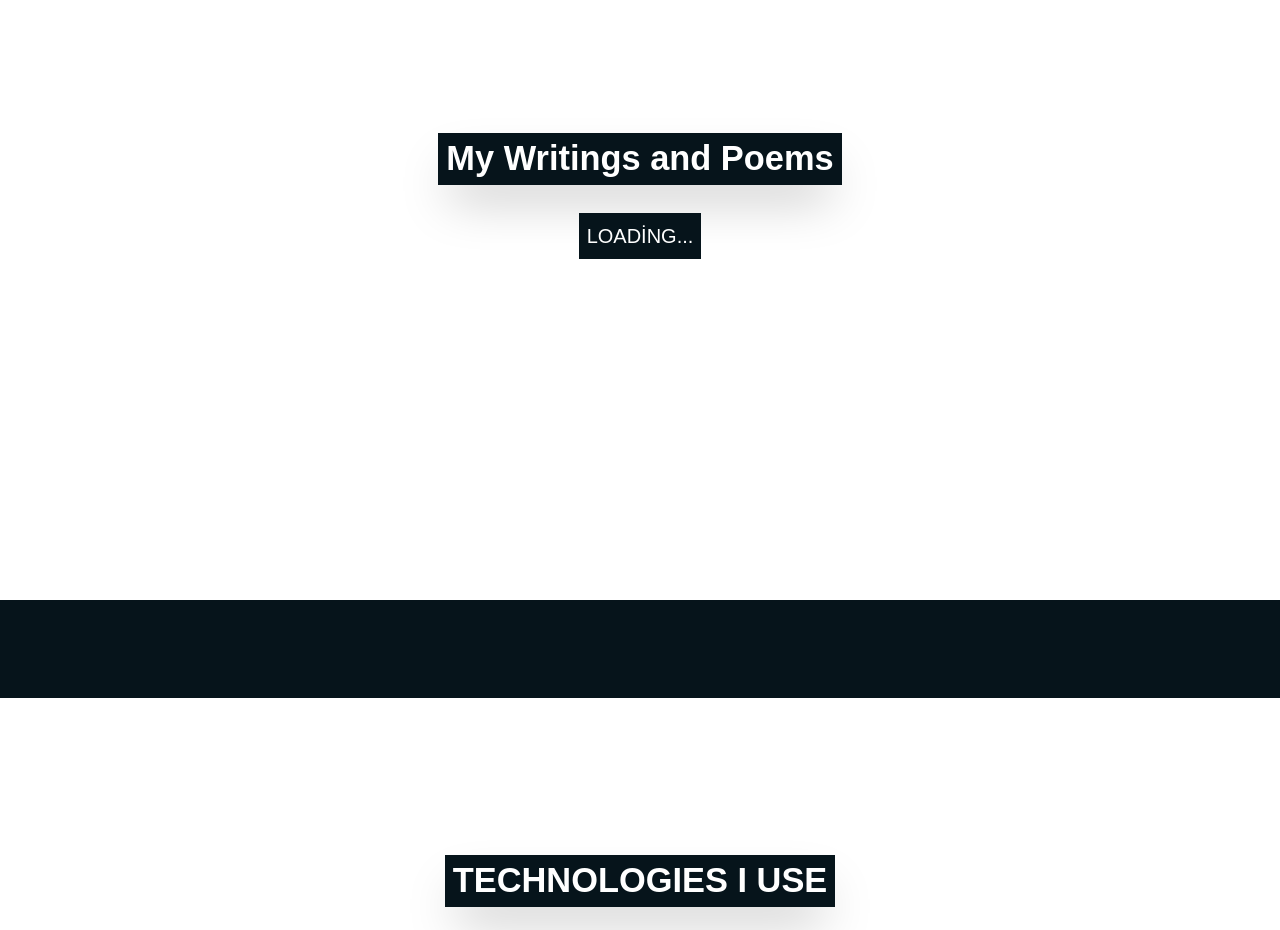
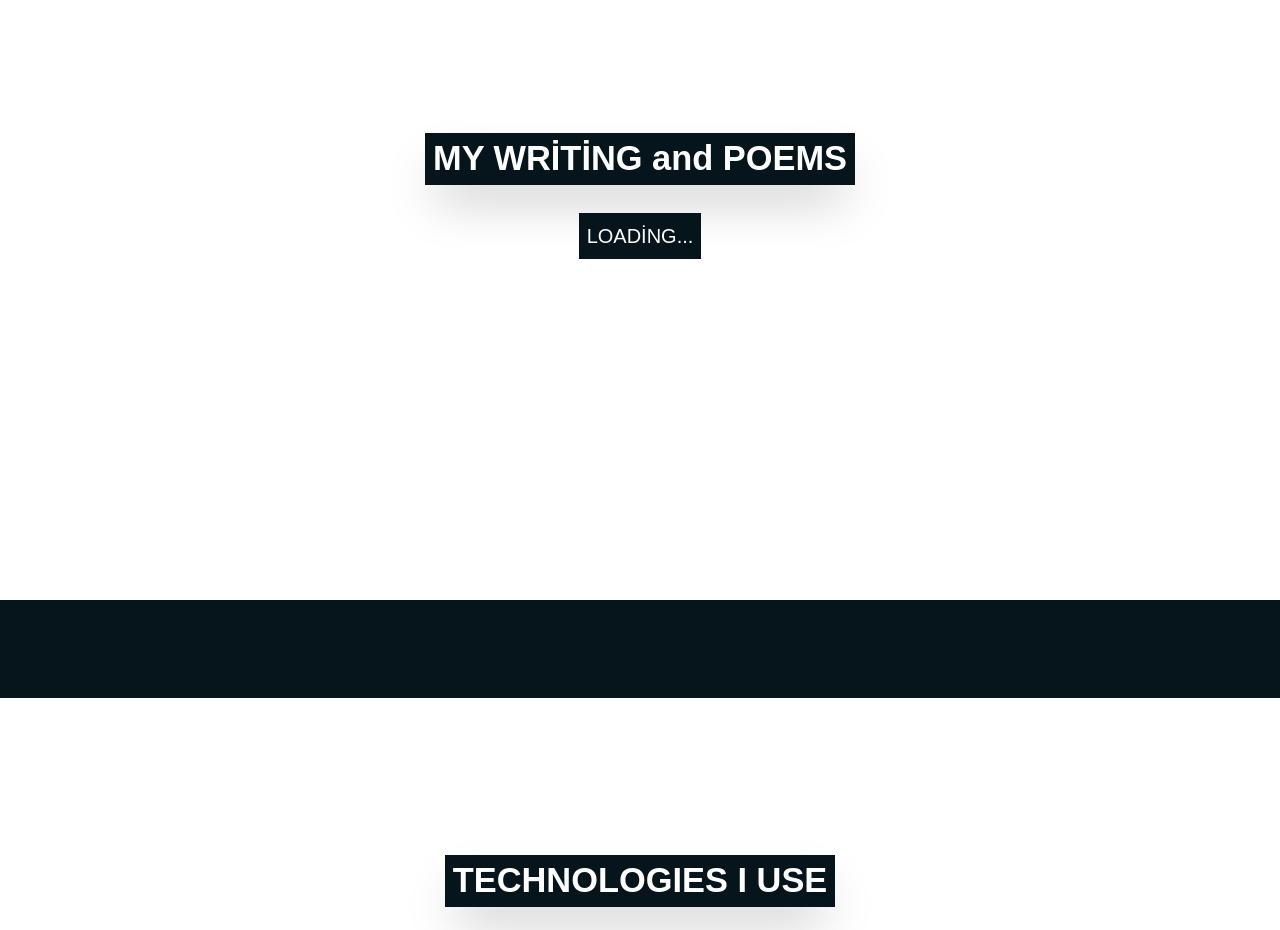
Before and after one commit to GamzKahraman/rgk-web, a React (Create React App) app: page / in a window 1280 px wide. Shown: the part 1800-2730 px from the top of the page. Built offline with nearby package versions, Linux system fonts and the light colour scheme.

Commit message:
Update Section3.js

```diff
--- a/src/components/Section3.js
+++ b/src/components/Section3.js
@@ -1,4 +1,3 @@
-
 import React from "react";
 
 
@@ -14,7 +13,7 @@ export const Section3 = () => {
             <div className="flex flex-col items-center h-full justify-center">
                 {/*Metinlerin CSS Özellikleri*/}
                 <label className="text-center text-white bg-[#06141B] shadow-2xl font-extrabold text-[3vh] sm:text-[3.5vh] lg:text-[4.3vh] h-fit xl:mb-5 px-2" >
-                    {`My Writings and Poems`}
+                    {`MY WRİTİNG and POEMS`}
                     </label>
 
                     <div className="flex flex-col md:flex-row md:justify-around">
@@ -30,8 +29,4 @@ export const Section3 = () => {
     )
 
 
-
-
-
-
 }
```
